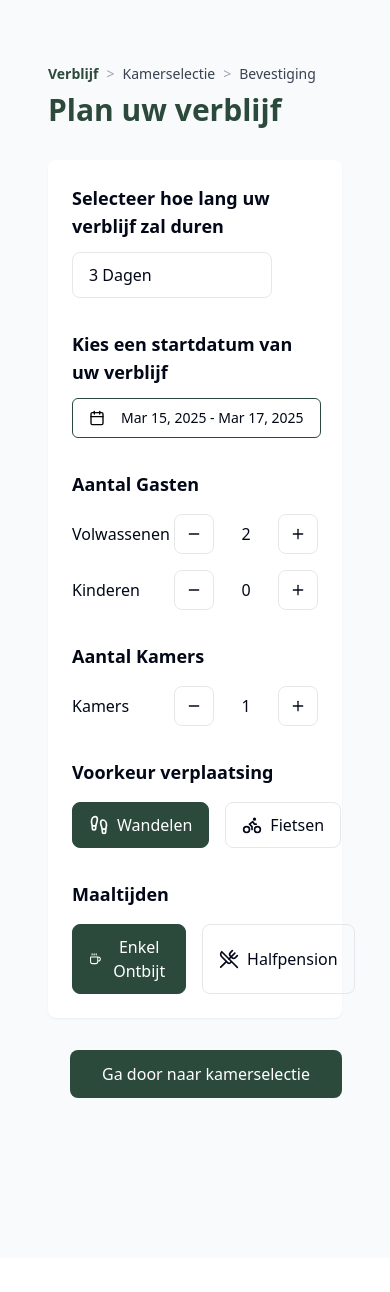
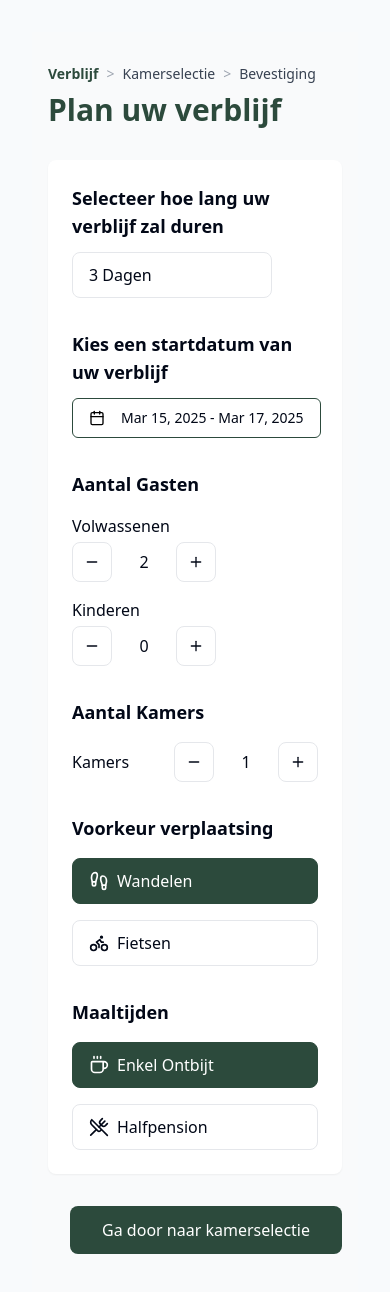
Before and after one commit to EnhanceIT-org/corsendonk-frontend, a React (Vite) app in the folder corsendonk/: page / in a window 390 px wide. Shown: the top 1292 px of the page. Before the commit the page ends 1258 px from the top, so only its background shows below. Built offline with nearby package versions, Linux system fonts and the light colour scheme.

Commit message:
ArrangementForm responsiveness

```diff
--- a/corsendonk/src/components/booking/ArrangementForm.tsx
+++ b/corsendonk/src/components/booking/ArrangementForm.tsx
@@ -120,9 +120,9 @@ export const ArrangementForm: React.FC<ArrangementFormProps> = ({
           </div>
           <div>
             <h2 className="text-lg font-semibold mb-4">Aantal Gasten</h2>
-            <div className="space-y-4">
-              <div className="flex items-center justify-between max-w-[300px]">
-                <span>Volwassenen</span>
+            <div className="space-y-4 align-start">
+              <div className="flex sm:flex-row flex-col sm:items-center justify-between items-start max-w-[300px]">
+                <span className="sm:mb-0 mb-1">Volwassenen</span>
                 <div className="flex items-center">
                   <button
                     onClick={() => handleDecrement("adults")}
@@ -139,8 +139,8 @@ export const ArrangementForm: React.FC<ArrangementFormProps> = ({
                   </button>
                 </div>
               </div>
-              <div className="flex items-center justify-between max-w-[300px]">
-                <span>Kinderen</span>
+              <div className="flex sm:flex-row flex-col sm:items-center items-start justify-between max-w-[300px]">
+                <span className="sm:mb-0 mb-1">Kinderen</span>
                 <div className="flex items-center">
                   <button
                     onClick={() => handleDecrement("children")}
@@ -184,7 +184,7 @@ export const ArrangementForm: React.FC<ArrangementFormProps> = ({
             <h2 className="text-lg font-semibold mb-4">
               Voorkeur verplaatsing
             </h2>
-            <div className="flex gap-4">
+            <div className="gap-4 flex flex-col sm:flex-row">
               <button
                 className={`flex items-center gap-2 px-4 py-2.5 rounded-lg border transition-colors ${
                   formData.travelMode === "walking"
@@ -221,7 +221,7 @@ export const ArrangementForm: React.FC<ArrangementFormProps> = ({
           </div>
           <div>
             <h2 className="text-lg font-semibold mb-4">Maaltijden</h2>
-            <div className="flex gap-4">
+            <div className="gap-4 flex flex-col sm:flex-row">
               <button
                 className={`flex items-center gap-2 px-4 py-2.5 rounded-lg border transition-colors ${
                   formData.boardOption === "breakfast"
```
